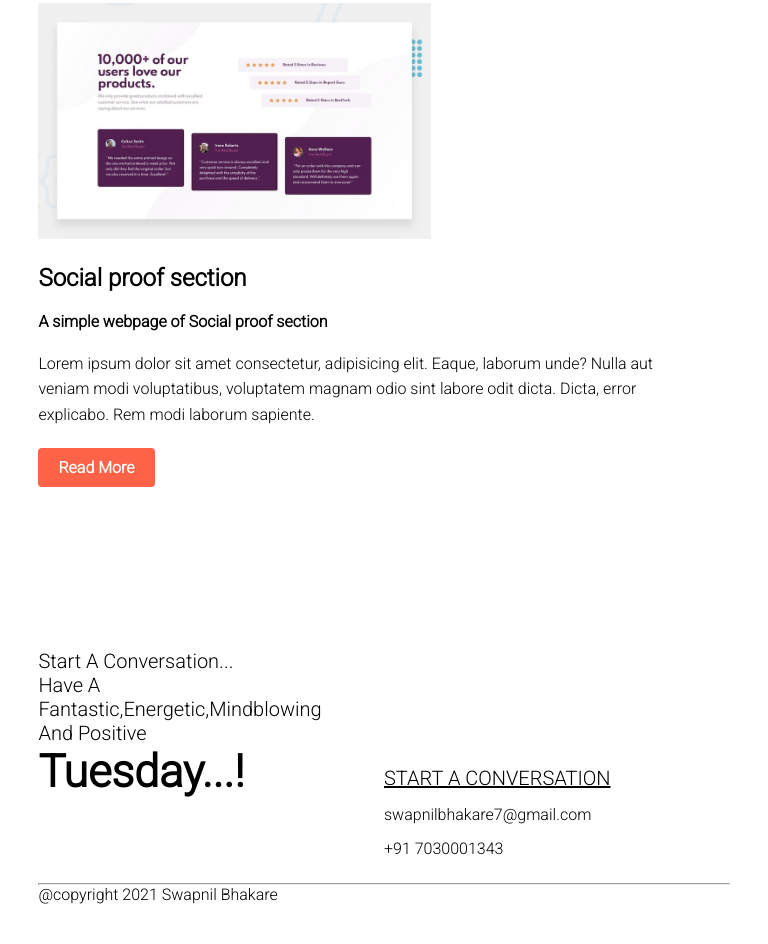
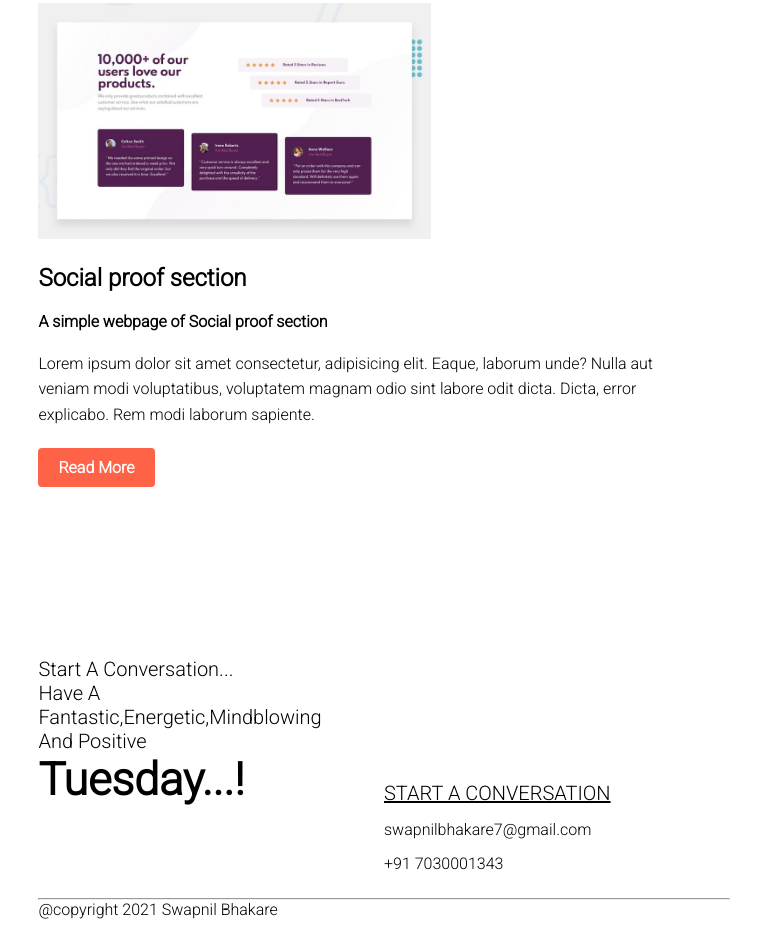
Before and after one commit to swapnilbhakare/swapnilbhakare.github.io, a plain HTML site: page index.html in a window 768 px wide. Shown: the part 2409-3353 px from the top of the page. Drawn offline with nearby package versions, Linux system fonts and the light colour scheme; a script that the page names is missing.

Commit message:
add responsive style

```diff
--- a/css/mobile.css
+++ b/css/mobile.css
@@ -190,7 +190,7 @@
 
 /* For Medium Screens Ipads and Tabs */
 
-@media (min-width: 768px) and (max-width:1024px) {
+@media (min-width: 600px) and (max-width:1024px) {
   .container {
       width: 700px;
       max-width: 90%;
@@ -353,8 +353,10 @@
       width: 100%;
   }
   footer .social_section {
-      display: block;
+    grid-column-gap: 50px;
+    grid-row-gap: 15px;
       margin: 45px auto;
+
   }
   footer .left h4 {
       font-size: 20px;
```
